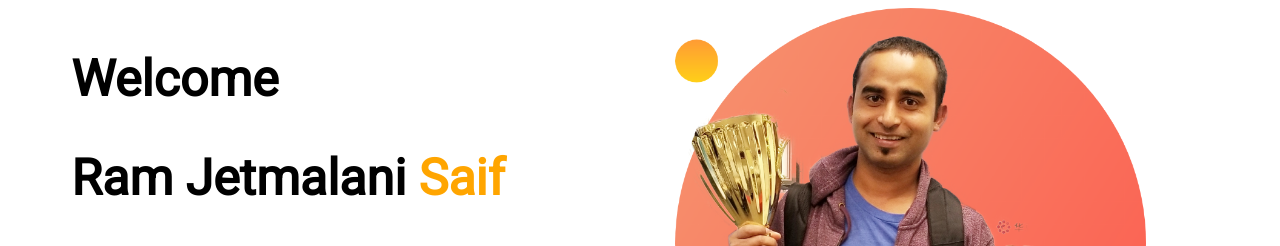
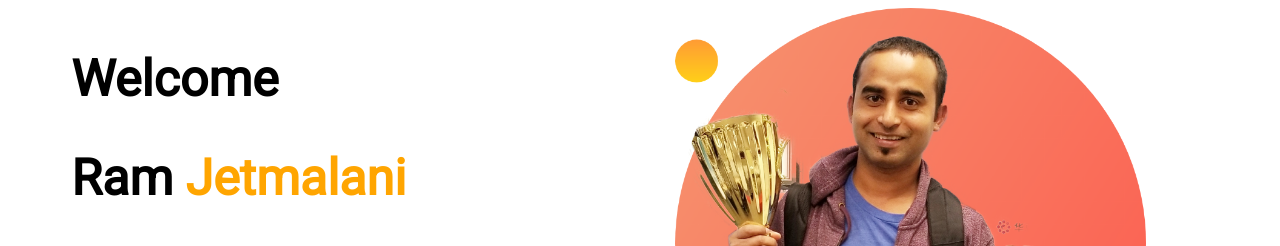
Before and after one commit to s-bari/web-portfolio, a plain HTML site: page index.html in a window 1280 px wide. Shown: the top 246 px of the page. Drawn offline with Linux system fonts and the light colour scheme.

Commit message:
name changed

```diff
--- a/index.html
+++ b/index.html
@@ -3,7 +3,7 @@
 <head>
     <meta charset="UTF-8">
     <meta name="viewport" content="width=device-width, initial-scale=1.0">
-    <title>Saif - Web Developer</title>
+    <title>Ram Jetmalani - Most Experienced Lawyer</title>
     <link rel="preconnect" href="https://fonts.gstatic.com">
 <link href="https://fonts.googleapis.com/css2?family=Roboto&display=swap" rel="stylesheet">
     <link rel="stylesheet" href="style.css">
@@ -12,7 +12,7 @@
     <section>
     <div class="half-width">
         <h1>Welcome </h1>
-        <h1>Ram Jetmalani <span class="name-highlight">Saif</span></h1>
+        <h1>Ram  <span class="name-highlight"> Jetmalani </span></h1>
         <h3>Experienced Lawyer</h3>
         <p>Lorem ipsum dolor sit amet, consectetur adipiscing elit, sed do eiusmod tempor incididunt ut labore et dolore magna aliqua. Ut enim ad minim veniam, quis nostrud exercitation ullamco laboris nisi ut aliquip ex ea commodo consequat. Duis aute irure dolor in reprehenderit in voluptate velit esse cillum dolore eu fugiat nulla pariatur. Excepteur sint occaecat cupidatat non proident, sunt in culpa qui officia deserunt mollit anim id est laborum.</p>
     </div>
```
